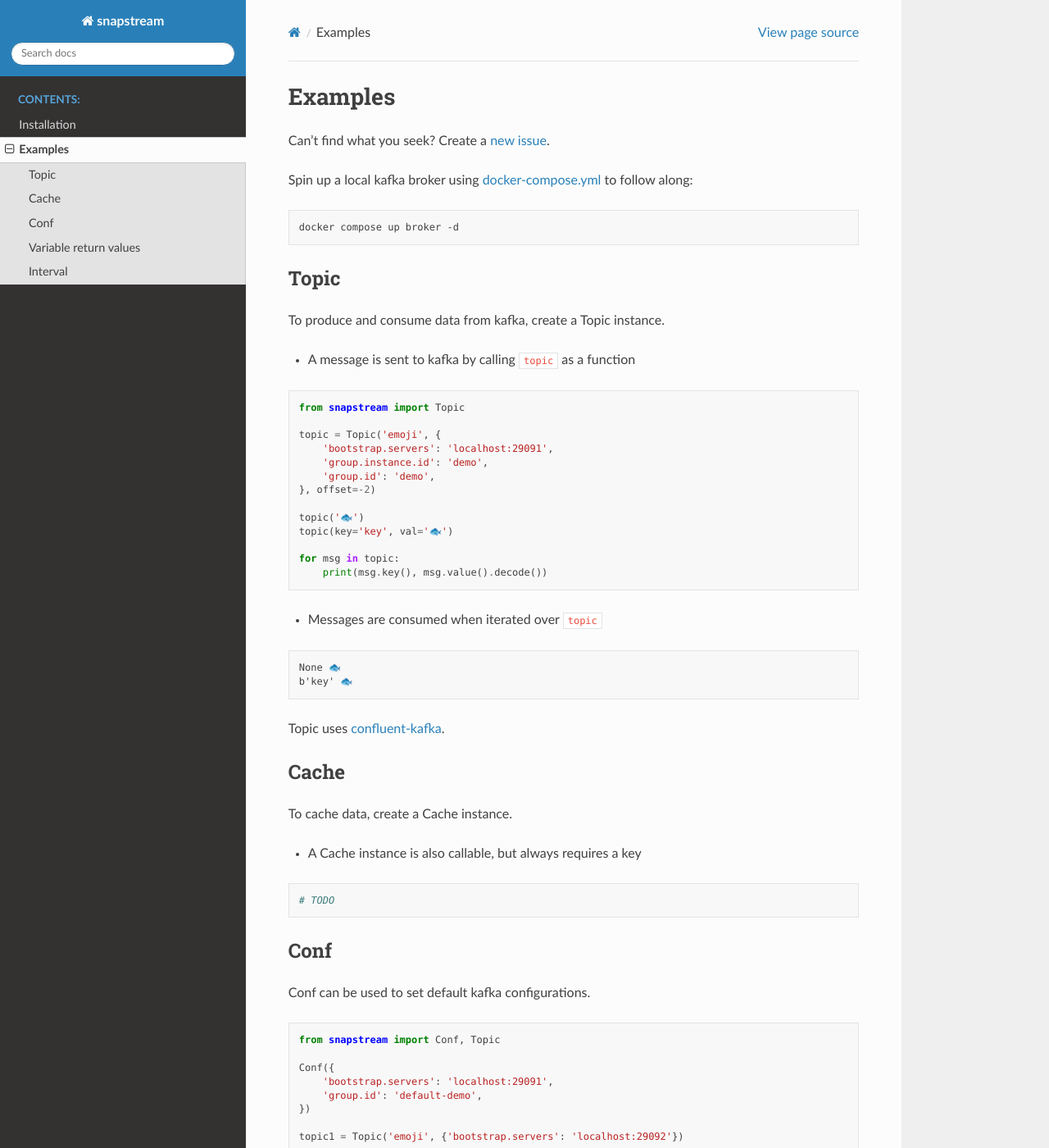
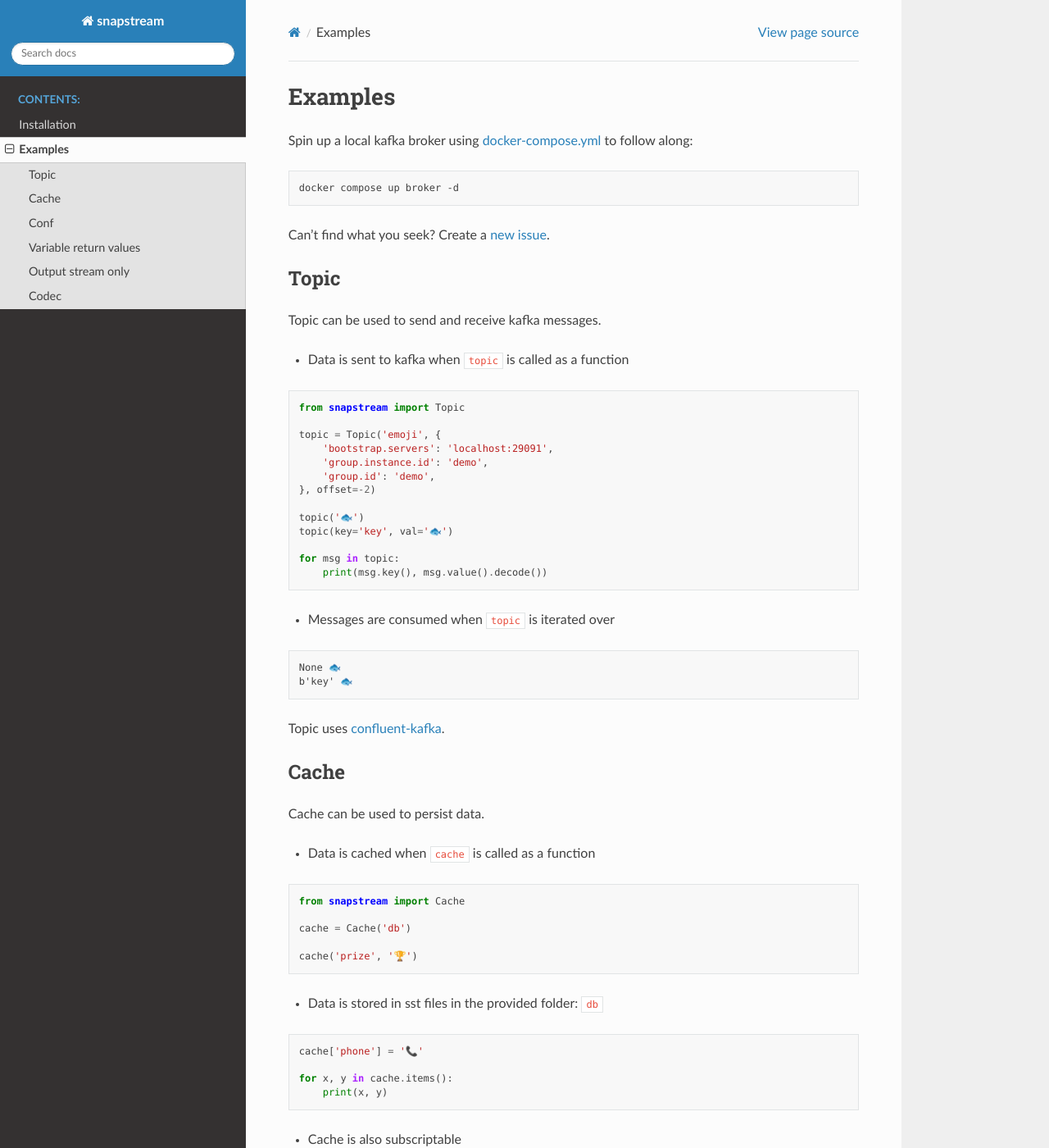
Before and after one commit to Menziess/snapstream, a Sphinx documentation site: the page built from docs/source/examples.rst, in a window 1280 px wide and 1400 px high. Shown: the whole window at 82% size. Built offline with Sphinx 7.4.7 and the Read the Docs theme 2.0.0, drawn with Linux system fonts in a browser that asks for light colours; pages that are not in the unit, such as notebooks, are missing from menus; some of the changed text lies outside the part shown.

Commit message:
Added cache example.

```diff
--- a/docs/source/examples.rst
+++ b/docs/source/examples.rst
@@ -2,8 +2,6 @@
 
 Examples
 ============
-
-Can't find what you seek? Create a `new issue <https://github.com/Menziess/snapstream/issues/new>`_.
 
 Spin up a local kafka broker using `docker-compose.yml <https://github.com/Menziess/snapstream/blob/master/docker-compose.yml>`_ to follow along:
 
@@ -11,12 +9,14 @@ Spin up a local kafka broker using `docker-compose.yml <https://github.com/Menzi
 
   docker compose up broker -d
 
+Can't find what you seek? Create a `new issue <https://github.com/Menziess/snapstream/issues/new>`_.
+
 Topic
 -----
 
-To produce and consume data from kafka, create a Topic instance.
+Topic can be used to send and receive kafka messages.
 
-- A message is sent to kafka by calling ``topic`` as a function
+- Data is sent to kafka when ``topic`` is called as a function
 
 ::
 
@@ -34,7 +34,7 @@ To produce and consume data from kafka, create a Topic instance.
   for msg in topic:
       print(msg.key(), msg.value().decode())
 
-- Messages are consumed when iterated over ``topic``
+- Messages are consumed when ``topic`` is iterated over
 
 ::
 
@@ -44,20 +44,44 @@ To produce and consume data from kafka, create a Topic instance.
 Topic uses `confluent-kafka <https://docs.confluent.io/kafka-clients/python/current/overview.html>`_.
 
 Cache
--------
+-----
 
-To cache data, create a Cache instance.
+Cache can be used to persist data.
 
-- A Cache instance is also callable, but always requires a key
+- Data is cached when ``cache`` is called as a function
 
 ::
 
-  # TODO
+  from snapstream import Cache
+
+  cache = Cache('db')
+
+  cache('prize', '🏆')
+
+- Data is stored in sst files in the provided folder: ``db``
+
+::
+
+  cache['phone'] = '📞'
+
+  for x, y in cache.items():
+      print(x, y)
+
+- Cache is also subscriptable
+
+::
+
+  phone 📞
+  prize 🏆
+
+Cache is a basic wrapper around `rocksdict <https://congyuwang.github.io/RocksDict/rocksdict.html>`_.
 
 Conf
 ----
 
 Conf can be used to set default kafka configurations.
+
+- Conf is a Singleton class, there can only be a single instance
 
 ::
 
@@ -82,15 +106,17 @@ Conf can be used to set default kafka configurations.
   print(topic1.conf)
   print(topic2.conf)
 
+- Default configurations can be overridden per topic
+
 ::
 
   {'bootstrap.servers': 'localhost:29092', 'group.id': 'default-demo'}
   {'bootstrap.servers': 'localhost:29091', 'group.id': 'demo', 'security.protocol': 'SASL_SSL', 'sasl.mechanism': 'PLAIN', 'sasl.username': 'myuser', 'sasl.password': 'mypass'}
 
 Variable return values
------------------
+----------------------
 
-It may be the case that your handler function returns zero or more values. In that case, ``yield`` can be used instead of ``return``.
+When your handler function returns zero or more values, use ``yield`` instead of ``return``.
 
 ::
 
@@ -112,10 +138,10 @@ It may be the case that your handler function returns zero or more values. In th
   equal: 2
   equal: 4
 
-Interval
+Output stream only
 ------------------
 
-The following snippet prints out localtime every second:
+If there's no incoming data, generators can be used to trigger handler functions.
 
 ::
 
@@ -143,3 +168,10 @@ The following snippet prints out localtime every second:
   23:25:11
   23:25:12
   ...
+
+Codec
+-----
+
+::
+
+  # TODO
```
Also changed, not shown: other parts of docs/source/examples.rst (+0 -1 lines).
